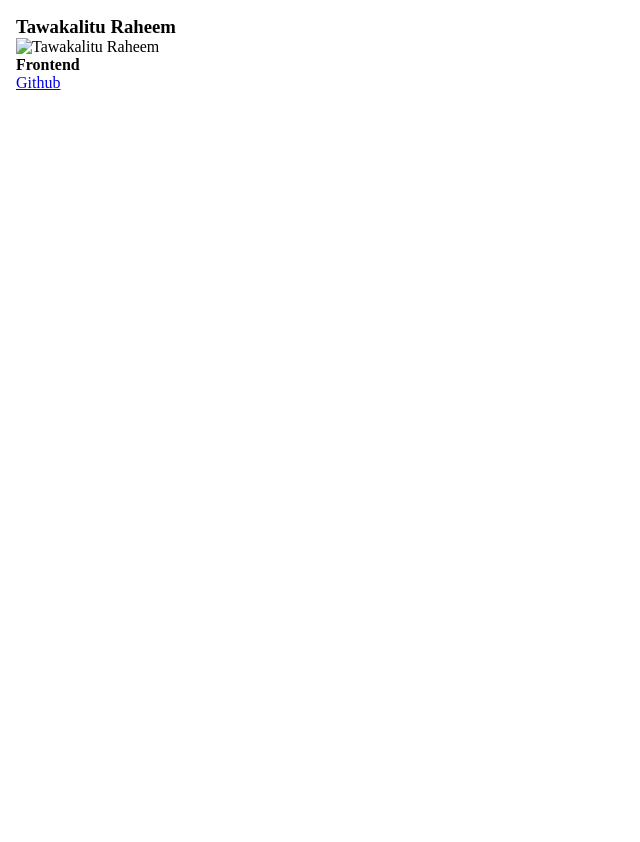
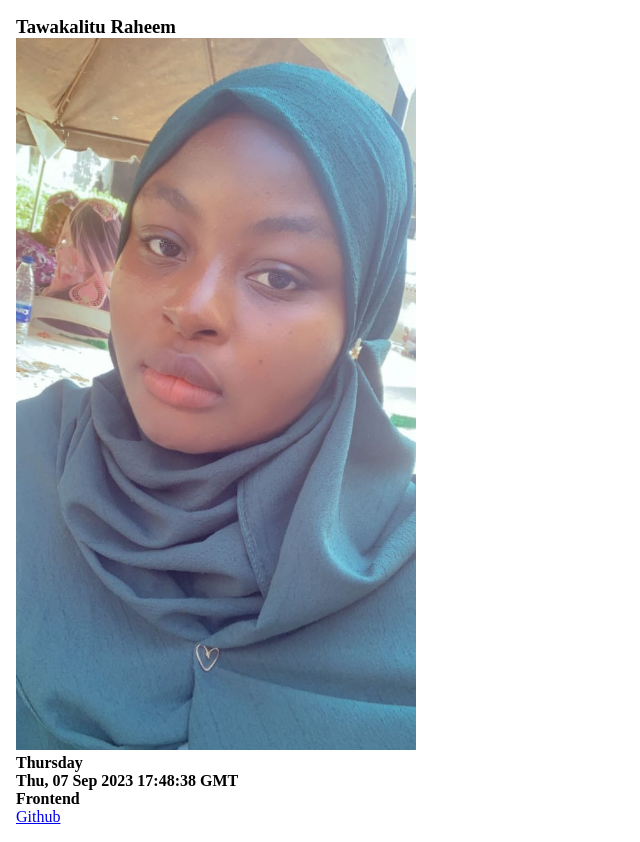
Before and after one commit to Tawakalt10/hng-stage-1, a plain HTML site: page index.html in a window 1280 px wide. Shown: the whole page, without its empty margins (0-640 px from the left). Before the commit the page ends 800 px from the top, so only its background shows below. Drawn offline with Linux system fonts and the light colour scheme; files that its build step writes are made by us from their sources.

Commit message:
new changes

```diff
--- a/index.html
+++ b/index.html
@@ -4,7 +4,7 @@
     <meta charset="UTF-8">
     <meta name="viewport" content="width=device-width, initial-scale=1.0">
     <title>page-creation</title>
-    <link rel="stylesheet" href="/page-creation/styles.css">
+    <link rel="stylesheet" href="/styles.css">
 </head>
 <body>
    <div id="details">
@@ -13,7 +13,7 @@
        <h3 data-testid="slackUserName">Tawakalitu Raheem</h3>
 
        <div class="img" data-testid="slackDisplayImage">
-        <img src="/page-creation/image/display-image.jpeg" alt="Tawakalitu Raheem">
+        <img src="/image/display-image.jpeg" alt="Tawakalitu Raheem">
        </div>
 
        <h4 data-testid="currentDayOfTheWeek" id="dayoftheweek"></h4>
@@ -26,6 +26,6 @@
 
 
 
-    <script src="/page-creation/index.js"></script>
+    <script src="/index.js"></script>
 </body>
 </html>
```
